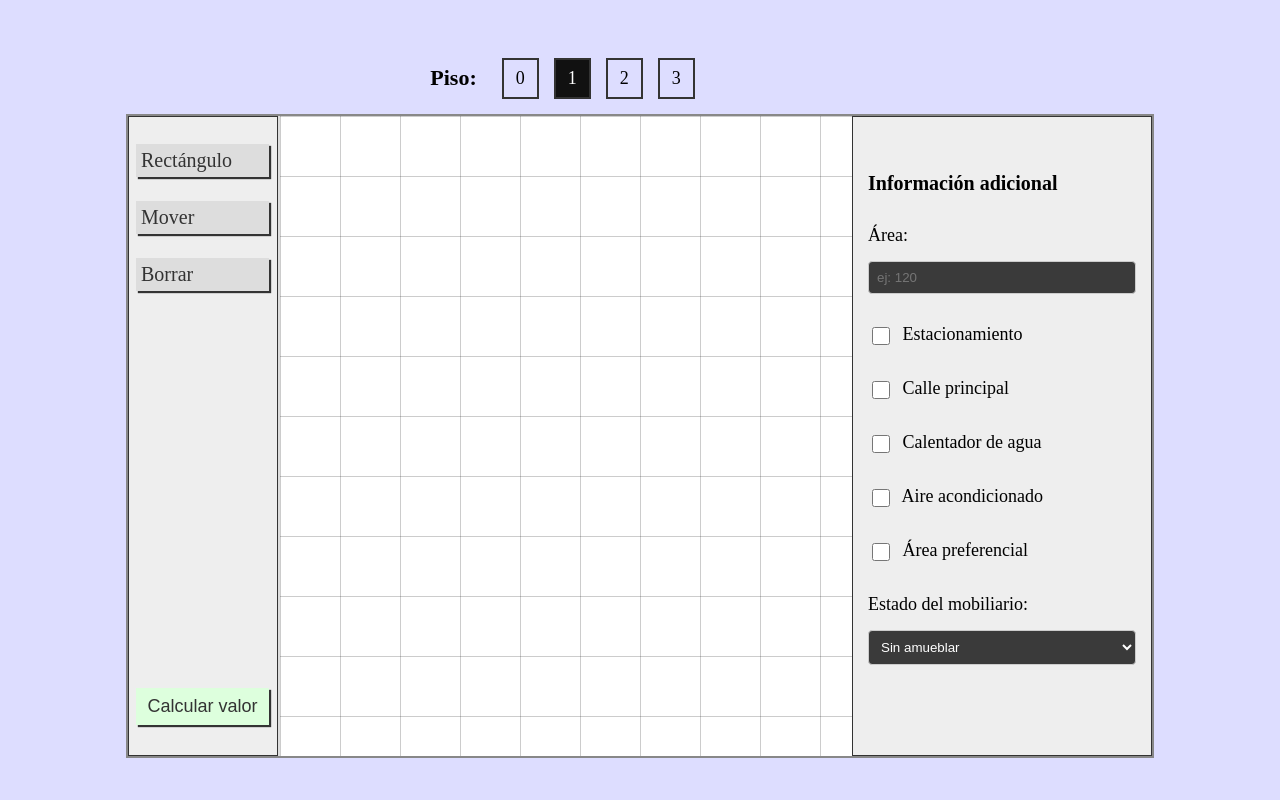
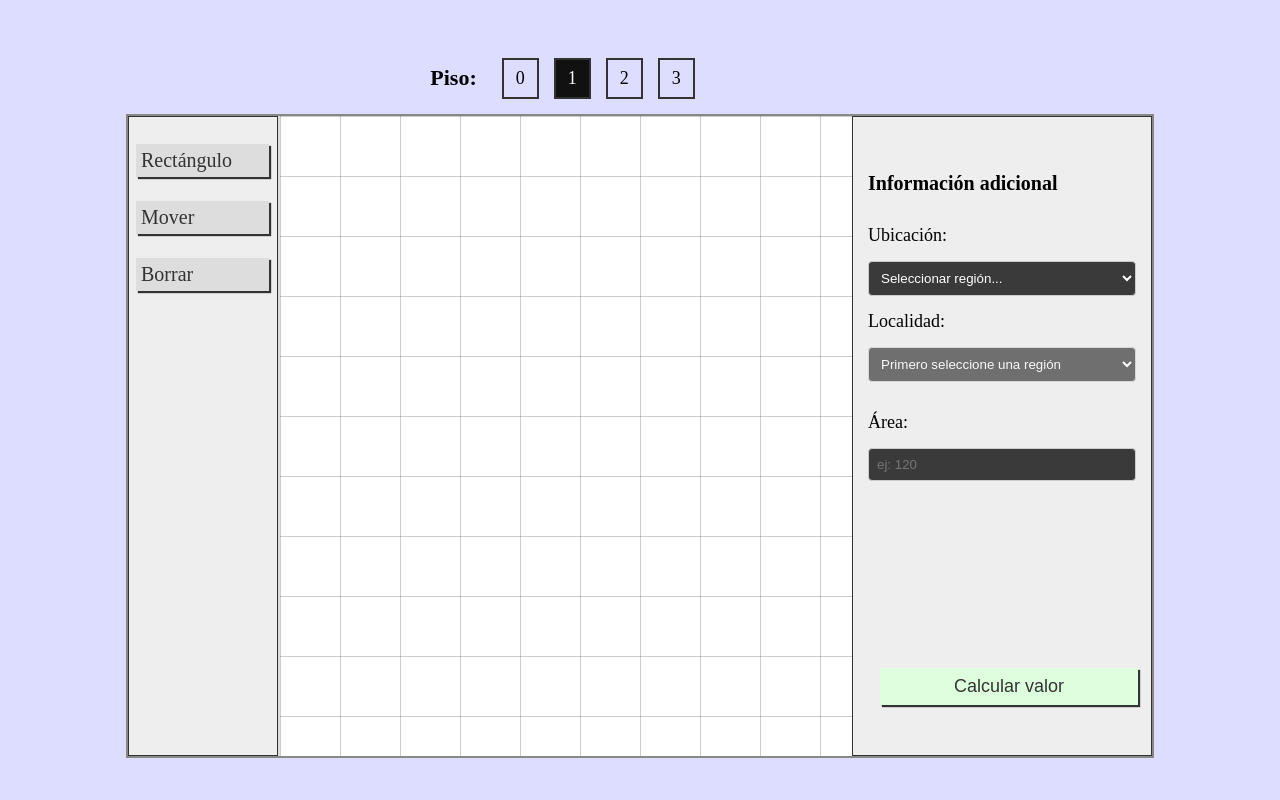
Before and after one commit to tachyon-lhc/oikos, a Flask app: page / in a window 1280 px wide. Run offline with Flask 3, Linux system fonts and the light colour scheme.

Commit message:
cambiando de lugar algunos botones, eliminando informacion que ya no es util y agregando la ubicacion de la propiedad

```diff
--- a/templates/index.html
+++ b/templates/index.html
@@ -33,9 +33,6 @@
         <label for="btn-est-clean" class="tool-btn" id="deleteTool"
           >Borrar</label
         >
-        <button type="click" class="tool-btn-exp" id="btn-est-exp">
-          Calcular valor
-        </button>
       </div>
       <svg class="canvas" id="canvas">
         <defs>
@@ -63,40 +60,34 @@
         <div class="form-section">
           <h3>Información adicional</h3>
 
+          <label>Ubicación:</label>
+          <select id="region-select">
+            <option value="">Seleccionar región...</option>
+            <option value="GBA Norte">GBA Norte</option>
+            <option value="GBA Oeste">GBA Oeste</option>
+            <option value="GBA Sur">GBA Sur</option>
+            <option value="Córdoba">Córdoba</option>
+            <option value="Costa Atlántica">Costa Atlántica</option>
+            <option value="Buenos Aires Interior">Buenos Aires Interior</option>
+          </select>
+
+          <label style="margin-top: 15px">Localidad:</label>
+          <select id="localidad-select" disabled>
+            <option value="">Primero seleccione una región</option>
+          </select>
+
           <label>Área:</label>
           <input type="number" id="area-metros" placeholder="ej: 120" min="1" />
-
-          <label>
-            <input type="checkbox" id="parking" />
-            Estacionamiento
-          </label>
-
-          <label>
-            <input type="checkbox" id="mainroad" />
-            Calle principal
-          </label>
-
-          <label>
-            <input type="checkbox" id="hotwaterheating" />
-            Calentador de agua
-          </label>
-
-          <label>
-            <input type="checkbox" id="airconditioning" />
-            Aire acondicionado
-          </label>
-
-          <label>
-            <input type="checkbox" id="prefarea" />
-            Área preferencial
-          </label>
-
-          <label>Estado del mobiliario:</label>
-          <select id="furnishingstatus">
-            <option value="unfurnished">Sin amueblar</option>
-            <option value="semi-furnished">Semi-amueblado</option>
-            <option value="furnished">Amueblado</option>
-          </select>
+        </div>
+        <div style="padding: 20px; margin-top: auto">
+          <button
+            type="click"
+            class="tool-btn-exp"
+            id="btn-est-exp"
+            style="margin-top: 40px; width: 100%"
+          >
+            Calcular valor
+          </button>
         </div>
       </div>
     </div>
```
